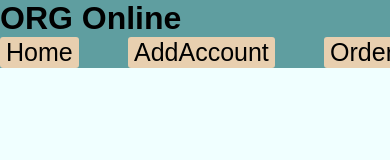
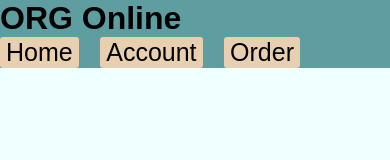
Before and after one commit to MariamLab123/ORG-Online, a plain HTML site: page index.html in a window 390 px wide. Shown: the top 160 px of the page. Drawn offline with Linux system fonts and the light colour scheme.

Commit message:
Update index.html

```diff
--- a/index.html
+++ b/index.html
@@ -59,7 +59,7 @@ center{
         display:flex;
         justify-content:space-between;
         width:50px;
-        min-width:400px;
+        min-width:300px;
     }
     .btn{
         background-color:rgb(232, 207, 175);
@@ -82,7 +82,7 @@ center{
 </style>
 </head>
 <body>
-    <div class="bar"><h1>ORG Online</h1><nav class="n"><a href="index.html"><button class="btn">Home</button></a><a href="account.html"><button class="btn">AddAccount</button></a><a href="org.html"><button class="btn">Order</button></a></nav></div>
+    <div class="bar"><h1>ORG Online</h1><nav class="n"><a href="index.html"><button class="btn">Home</button></a><a href="account.html"><button class="btn">Account</button></a><a href="org.html"><button class="btn">Order</button></a></nav></div>
     <center>
         <div class="info"><img class="img" src="https://img.freepik.com/free-vector/people-ordering-food-cafe-online_74855-5913.jpg?size=626&ext=jpg&ga=GA1.1.2008272138.1722384000&semt=ais_hybrid" alt="Photo"><p>يمكنك طلب كل الطلبات التي تحتاجها</p><p>و تصل الى اب منزلك</p><p>يطلب اي شيء من اي مكان و الدفع عند الاستلام و كل هذا في الحماية و السرعة و ضمان عدم الفتح</p><a href="account.html"><button class="btn">AddAccount</button></a></div>
     </center>
```
